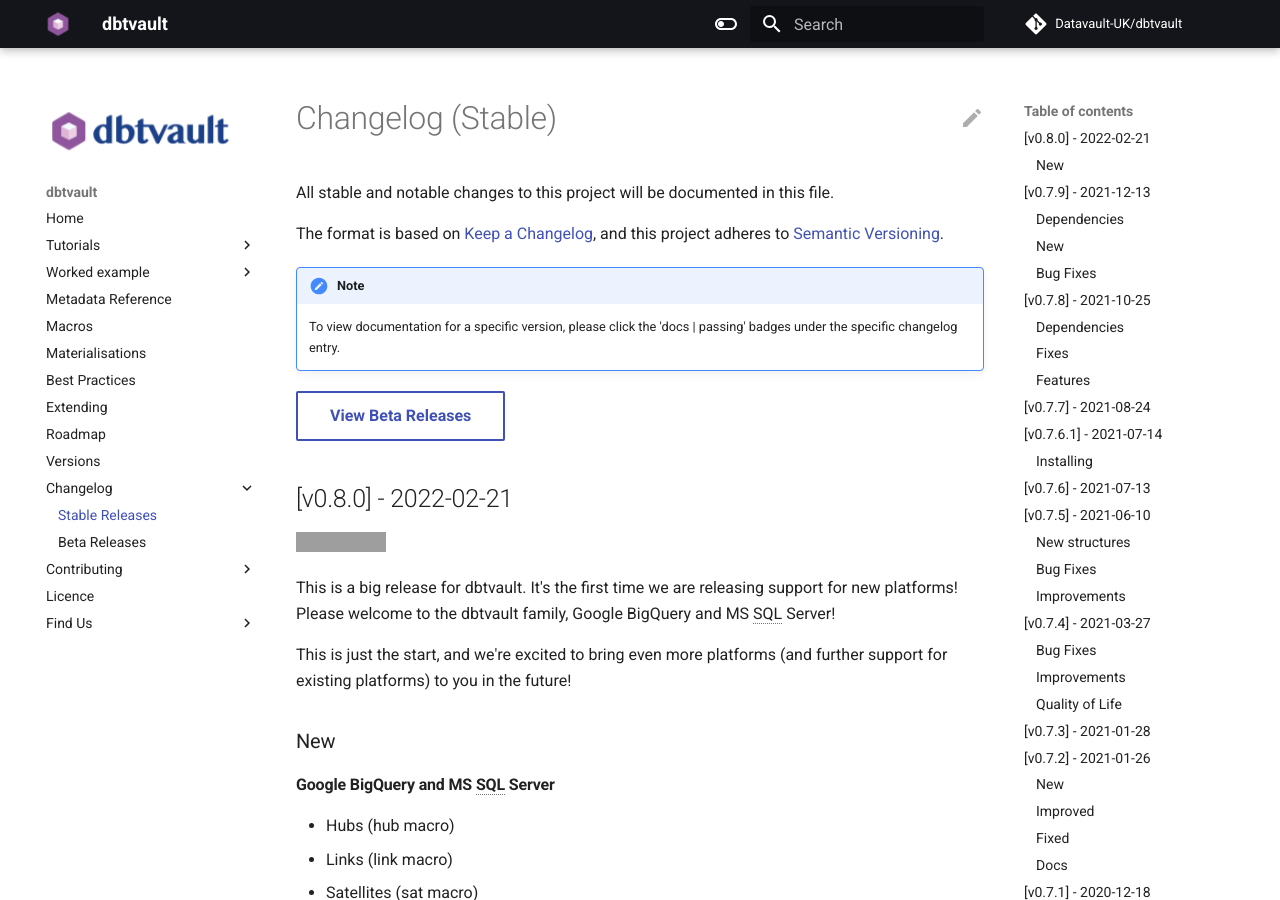
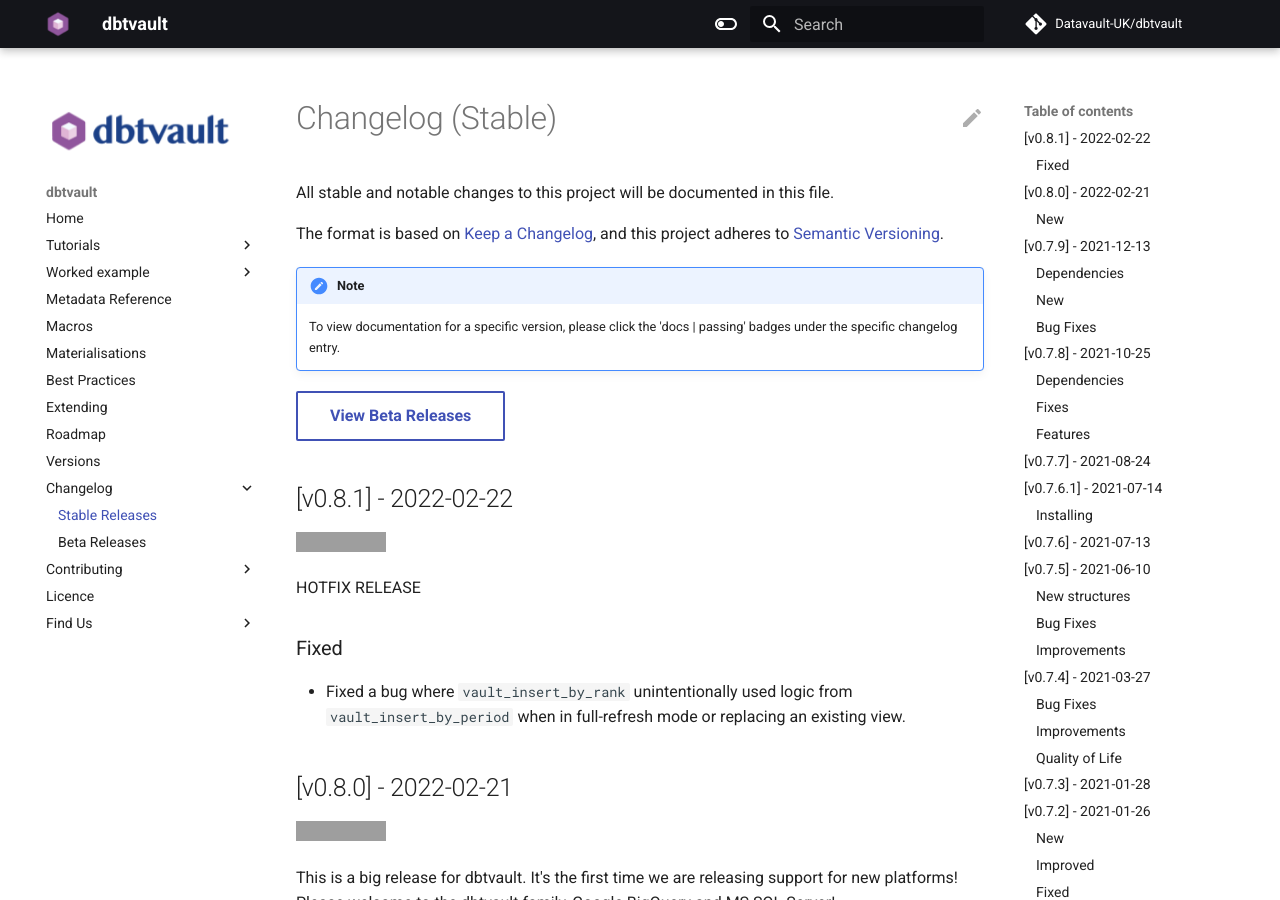
Before and after one commit to Datavault-UK/automate-dv-docs, an MkDocs documentation site: the page built from docs/changelog/stable.md, in a window 1280 px wide and 900 px high. Built offline with MkDocs 1.6.1 and Material for MkDocs 9.7.7, drawn with Linux system fonts in a browser that asks for light colours; comment, search, counter and statistics services are not loaded; grey boxes are pictures that could not be loaded.

Commit message:
Update changelog

```diff
--- a/docs/changelog/stable.md
+++ b/docs/changelog/stable.md
@@ -8,6 +8,15 @@
     To view documentation for a specific version, please click the 'docs | passing' badges under the specific changelog entry.
 
 [View Beta Releases](beta.md){: .md-button }
+
+## [v0.8.1] - 2022-02-22
+[![Documentation Status](https://readthedocs.org/projects/dbtvault/badge/?version=v0.8.1)](https://dbtvault.readthedocs.io/en/v0.8.1/?badge=v0.8.1)
+
+HOTFIX RELEASE
+
+### Fixed
+
+- Fixed a bug where `vault_insert_by_rank` unintentionally used logic from `vault_insert_by_period` when in full-refresh mode or replacing an existing view.
 
 ## [v0.8.0] - 2022-02-21
 
```
